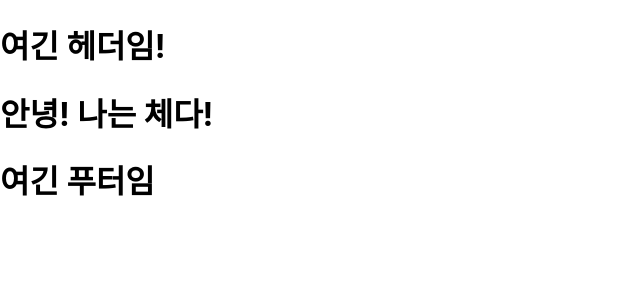
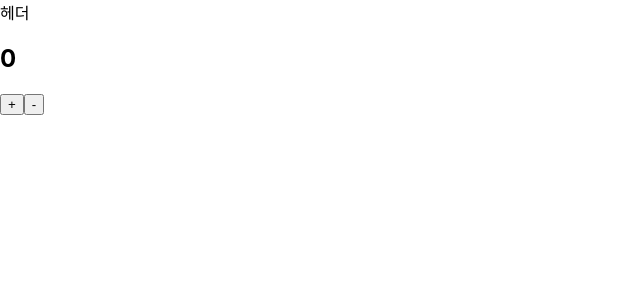
Before and after one commit to Chedda98/react-bite-size, a React (Create React App) app in the folder reactexam2/: page / in a window 1280 px wide. Shown: the top 300 px of the page, without its empty margins (0-640 px from the left). Built offline with nearby package versions, Linux system fonts and the light colour scheme.

Commit message:
Feat: JSX, State 실습 코드

```diff
--- a/reactexam2/src/App.css
+++ b/reactexam2/src/App.css
@@ -1,38 +1,11 @@
 .App {
-  text-align: center;
+  background-color: black;
 }
 
-.App-logo {
-  height: 40vmin;
-  pointer-events: none;
+h2 {
+  color: red;
 }
 
-@media (prefers-reduced-motion: no-preference) {
-  .App-logo {
-    animation: App-logo-spin infinite 20s linear;
-  }
+#bold-text {
+  color: green;
 }
-
-.App-header {
-  background-color: #282c34;
-  min-height: 100vh;
-  display: flex;
-  flex-direction: column;
-  align-items: center;
-  justify-content: center;
-  font-size: calc(10px + 2vmin);
-  color: white;
-}
-
-.App-link {
-  color: #61dafb;
-}
-
-@keyframes App-logo-spin {
-  from {
-    transform: rotate(0deg);
-  }
-  to {
-    transform: rotate(360deg);
-  }
-}
--- a/reactexam2/src/App.js
+++ b/reactexam2/src/App.js
@@ -1,16 +1,31 @@
-import React, { Component } from 'react'; // 리액트를 구현할 수 있는 플러그인을 연결
-import Header from './component/Header';
-import Main from './component/Main';
-import Footer from './component/Footer';
-// JS파일에 외부 파일을 불러오는 것이기 때문에 "import" 키워드를 사용한다.
-// 같은 JS파일은 확장자를 사용하지 않는다.
+import React from 'react';
+import Counter from './Counter';
+// import "./App.css";
+
+import MyHeader from './MyHeader';
+// import MyFooter from "./MyFooter";
 
 function App() {
+  let name = "체다";
+
+  const style = {
+    App: {
+      backgroundColor: "black",
+    },
+    h2: {
+      color: "red",
+    },
+    bold_text: {
+      color: "green",
+    },
+  };
+
+  const number = 5;
+
   return (
     <div>
-      <Header />
-      <Main />
-      <Footer />
+      <MyHeader />
+      <Counter />
     </div>
   );
 }
--- /dev/null
+++ b/reactexam2/src/Counter.js
@@ -0,0 +1,32 @@
+import React, {useState} from "react";
+
+const Counter = () => {
+
+  // 0에서 출발
+  // 1씩 증가하고
+  // 1씩 감소하는
+  // count 상태
+  // h2 부분을 동적으로 변화시키고자 함
+
+  console.log("counter 호출!");
+
+  const [count, setCount] = useState(0);
+
+  const onIncrease = () => {
+    setCount(count + 1);
+  }
+
+  const onDecrease = () => {
+    setCount(count - 1);
+  }
+
+  return (
+    <div>
+      <h2>{count}</h2>
+      <button onClick={onIncrease}>+</button>
+      <button onClick={onDecrease}>-</button>
+    </div>
+  )
+}
+
+export default Counter;
--- /dev/null
+++ b/reactexam2/src/MyFooter.js
@@ -0,0 +1,5 @@
+const MyFooter = () => {
+  return <footer>myfooter</footer>;
+};
+
+export default MyFooter;
--- /dev/null
+++ b/reactexam2/src/MyHeader.js
@@ -0,0 +1,5 @@
+const MyHeader = () => {
+  return <header>헤더</header>
+};
+
+export default MyHeader;
```
